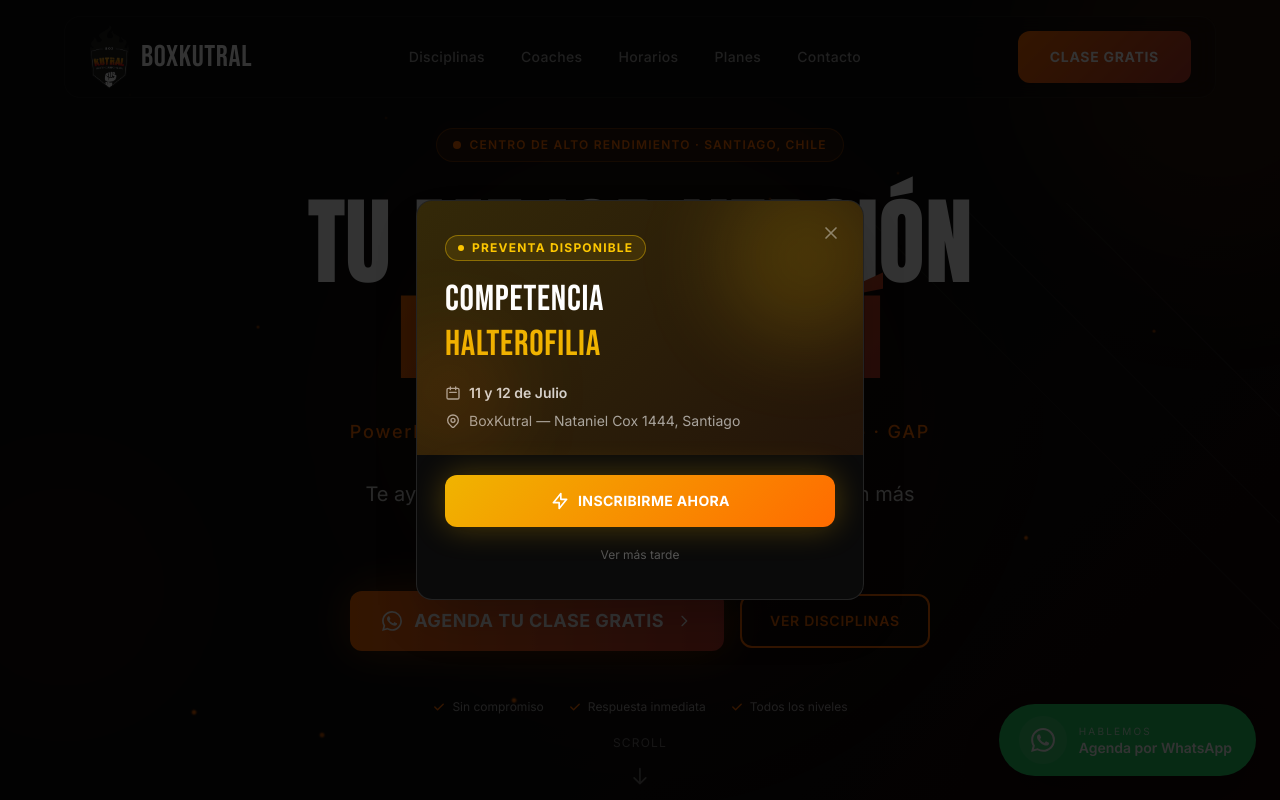
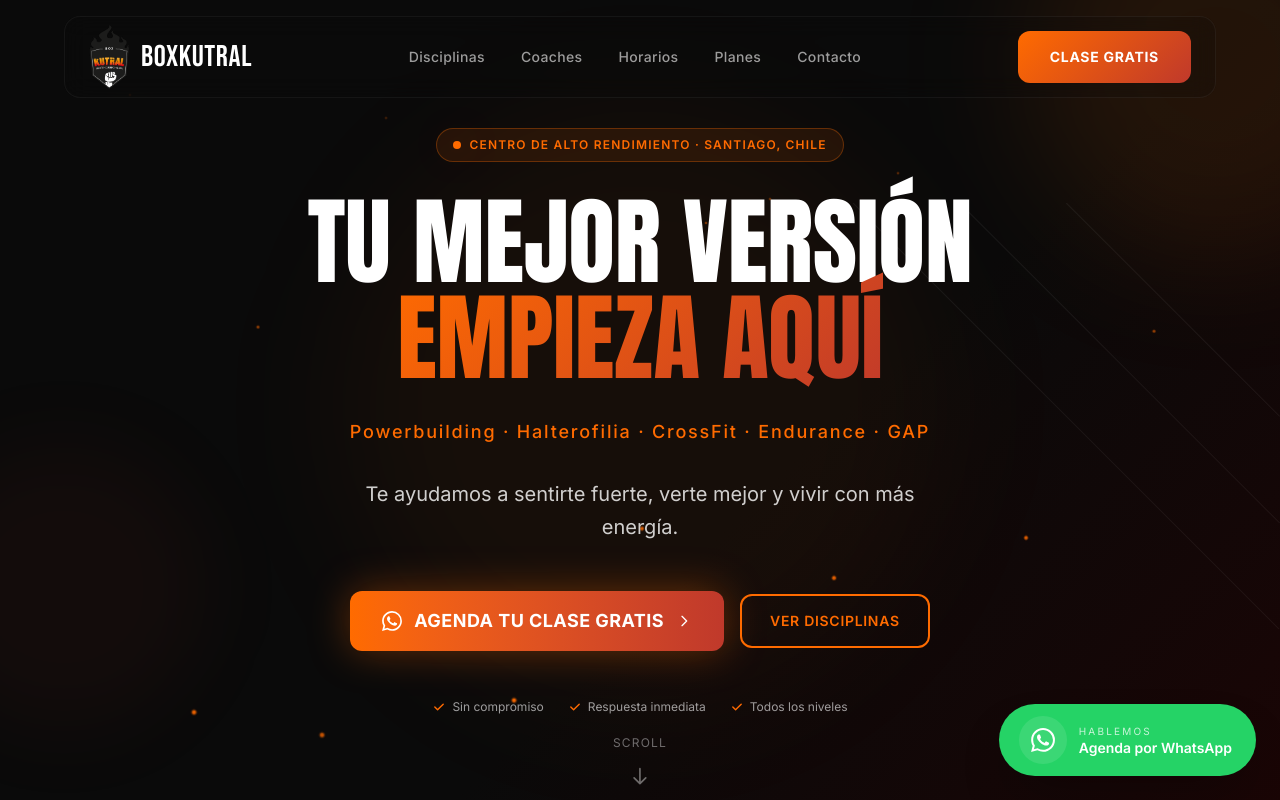
Before and after one commit to Grobier/webkutral, a React (Vite) app in the folder boxkutral-web/: page / in a window 1280 px wide. Shown: the top 800 px of the page. Built offline with nearby package versions, Linux system fonts and the light colour scheme.

Commit message:
remove halterofilia competition popup

```diff
--- a/boxkutral-web/src/App.jsx
+++ b/boxkutral-web/src/App.jsx
@@ -10,7 +10,6 @@
 import Navbar from './components/Navbar'
 import Hero from './components/Hero'
 import FloatingWhatsApp from './components/FloatingWhatsApp'
-import CompetitionPopup from './components/CompetitionPopup'
 
 // Below-fold sections: lazy loaded for faster initial paint
 const Disciplines = lazy(() => import('./components/Disciplines'))
@@ -88,9 +87,6 @@
 
       {/* Floating WhatsApp CTA */}
       <FloatingWhatsApp />
-
-      {/* Competition Popup */}
-      <CompetitionPopup />
     </div>
   )
 }
--- a/boxkutral-web/src/components/CompetitionPopup.jsx
+++ /dev/null
@@ -1,188 +0,0 @@
-import { useState, useEffect } from 'react'
-import { createPortal } from 'react-dom'
-import { motion, AnimatePresence } from 'framer-motion'
-
-const DISMISS_KEY = 'bk_comp_dismissed'
-const REGISTER_URL = 'https://facewod.com/competition/256?utm_source=ig&utm_medium=social&utm_content=link_in_bio&fbclid=PAZXh0bgNhZW0CMTEAc3J0AZhcHBfaWQMMjU2MjgxMDQwNTU4AAGnHFDjNUzpaErGaHZVaVsPxTeBrg5ArMFjT5-GWGai5LlbAxPIcUhP1pFsVwE_aem_2ASDGf3xqojOHiNGxkbreA'
-
-// mode: 'hidden' | 'popup' | 'tab'
-export default function CompetitionPopup() {
-  const [mode, setMode] = useState('hidden')
-
-  useEffect(() => {
-    if (localStorage.getItem(DISMISS_KEY)) return
-    const t = setTimeout(() => setMode('popup'), 800)
-    return () => clearTimeout(t)
-  }, [])
-
-  const minimize = () => setMode('tab')
-  const reopen   = () => setMode('popup')
-  const dismiss  = () => {
-    setMode('hidden')
-    localStorage.setItem(DISMISS_KEY, '1')
-  }
-
-  return createPortal(
-    <>
-      {/* ── POPUP COMPLETO ── */}
-      <AnimatePresence>
-        {mode === 'popup' && (
-          <>
-            <motion.div
-              key="backdrop"
-              initial={{ opacity: 0 }}
-              animate={{ opacity: 1 }}
-              exit={{ opacity: 0 }}
-              transition={{ duration: 0.15 }}
-              onClick={minimize}
-              className="fixed inset-0 z-[60] bg-black/80"
-            />
-
-            <motion.div
-              key="popup"
-              role="dialog"
-              aria-modal="true"
-              aria-label="Competencia de Halterofilia en BoxKutral"
-              initial={{ opacity: 0, y: 20 }}
-              animate={{ opacity: 1, y: 0 }}
-              exit={{ opacity: 0, y: 20 }}
-              transition={{ duration: 0.18, ease: 'easeOut' }}
-              className="fixed left-1/2 top-1/2 z-[61] w-[calc(100vw-2rem)] max-w-md -translate-x-1/2 -translate-y-1/2 overflow-hidden rounded-2xl border border-white/10 bg-secondary shadow-2xl"
-            >
-              {/* Header */}
-              <div
-                className="relative overflow-hidden px-7 pb-6 pt-8"
-                style={{ background: 'linear-gradient(135deg, rgba(240,180,0,0.18) 0%, rgba(255,107,0,0.10) 100%)' }}
-              >
-                <div className="pointer-events-none absolute -right-8 -top-8 h-44 w-44 rounded-full bg-yellow-400/15 blur-2xl" />
-                <div className="pointer-events-none absolute -left-8 bottom-0 h-32 w-32 rounded-full bg-fire-orange/10 blur-2xl" />
-
-                {/* Badge */}
-                <div className="mb-4 inline-flex items-center gap-2 rounded-full border border-yellow-400/40 bg-yellow-400/10 px-3 py-1">
-                  <span className="h-1.5 w-1.5 animate-pulse rounded-full bg-yellow-400" />
-                  <span className="text-xs font-bold uppercase tracking-widest text-yellow-400">
-                    Preventa disponible
-                  </span>
-                </div>
-
-                <h2 className="font-heading text-3xl leading-tight text-white sm:text-4xl">
-                  COMPETENCIA<br />
-                  <span style={{ color: '#F0B400' }}>HALTEROFILIA</span>
-                </h2>
-
-                <div className="mt-4 flex flex-col gap-2">
-                  <div className="flex items-center gap-2 text-white/60">
-                    <svg className="h-4 w-4 shrink-0" fill="none" viewBox="0 0 24 24" stroke="currentColor">
-                      <path strokeLinecap="round" strokeLinejoin="round" strokeWidth={2} d="M8 7V3m8 4V3m-9 8h10M5 21h14a2 2 0 002-2V7a2 2 0 00-2-2H5a2 2 0 00-2 2v12a2 2 0 002 2z" />
-                    </svg>
-                    <span className="text-sm font-semibold text-white/80">11 y 12 de Julio</span>
-                  </div>
-                  <div className="flex items-center gap-2 text-white/60">
-                    <svg className="h-4 w-4 shrink-0" fill="none" viewBox="0 0 24 24" stroke="currentColor">
-                      <path strokeLinecap="round" strokeLinejoin="round" strokeWidth={2} d="M17.657 16.657L13.414 20.9a1.998 1.998 0 01-2.827 0l-4.244-4.243a8 8 0 1111.314 0z" />
-                      <path strokeLinecap="round" strokeLinejoin="round" strokeWidth={2} d="M15 11a3 3 0 11-6 0 3 3 0 016 0z" />
-                    </svg>
-                    <span className="text-sm text-white/60">BoxKutral — Nataniel Cox 1444, Santiago</span>
-                  </div>
-                </div>
-              </div>
-
-              {/* CTA */}
-              <div className="px-7 pb-7 pt-5">
-                <a
-                  href={REGISTER_URL}
-                  target="_blank"
-                  rel="noopener noreferrer"
-                  onClick={minimize}
-                  className="flex w-full items-center justify-center gap-2 rounded-xl py-4 text-sm font-bold uppercase tracking-wide text-white transition-all duration-300 hover:scale-[1.02] hover:shadow-lg focus:outline-none focus:ring-2 focus:ring-yellow-400"
-                  style={{
-                    background: 'linear-gradient(135deg, #F0B400, #FF6B00)',
-                    boxShadow: '0 0 32px rgba(240,180,0,0.3)',
-                  }}
-                >
-                  <svg className="h-5 w-5" fill="none" viewBox="0 0 24 24" stroke="currentColor">
-                    <path strokeLinecap="round" strokeLinejoin="round" strokeWidth={2} d="M13 10V3L4 14h7v7l9-11h-7z" />
-                  </svg>
-                  Inscribirme ahora
-                </a>
-
-                <button
-                  onClick={minimize}
-                  className="mt-3 w-full py-2 text-xs text-white/30 transition-colors hover:text-white/50"
-                >
-                  Ver más tarde
-                </button>
-              </div>
-
-              {/* X */}
-              <button
-                onClick={minimize}
-                className="absolute right-4 top-4 rounded-lg p-1.5 text-white/40 transition-colors hover:bg-white/10 hover:text-white/80"
-                aria-label="Minimizar"
-              >
-                <svg className="h-5 w-5" fill="none" viewBox="0 0 24 24" stroke="currentColor">
-                  <path strokeLinecap="round" strokeLinejoin="round" strokeWidth={2} d="M6 18L18 6M6 6l12 12" />
-                </svg>
-              </button>
-            </motion.div>
-          </>
-        )}
-      </AnimatePresence>
-
-      {/* ── TAB LATERAL ── */}
-      <AnimatePresence>
-        {mode === 'tab' && (
-          <motion.div
-            key="side-tab"
-            initial={{ x: 120 }}
-            animate={{ x: 0 }}
-            exit={{ x: 120 }}
-            transition={{ type: 'spring', damping: 20, stiffness: 260 }}
-            className="fixed right-0 top-1/2 z-50 -translate-y-1/2 flex flex-col items-center"
-          >
-            {/* Botón principal — abre el popup */}
-            <button
-              onClick={reopen}
-              className="group flex flex-col items-center gap-3 rounded-l-2xl px-3 py-5 shadow-2xl transition-all duration-300 hover:px-4"
-              style={{
-                background: 'linear-gradient(180deg, #F0B400, #FF6B00)',
-                boxShadow: '-4px 0 24px rgba(240,180,0,0.35)',
-              }}
-              aria-label="Ver competencia de halterofilia"
-            >
-              {/* Ícono pesas */}
-              <svg className="h-5 w-5 text-white" fill="currentColor" viewBox="0 0 24 24">
-                <path d="M20.57 14.86L22 13.43 20.57 12 17 15.57 8.43 7 12 3.43 10.57 2 9.14 3.43 7.71 2 5.57 4.14 4.14 2.71 2.71 4.14l1.43 1.43L2 7.71l1.43 1.43L2 10.57 3.43 12 7 8.43 15.57 17 12 20.57 13.43 22l1.43-1.43L16.29 22l2.14-2.14 1.43 1.43 1.43-1.43-1.43-1.43L22 16.29l-1.43-1.43z"/>
-              </svg>
-
-              {/* Texto vertical */}
-              <span
-                className="text-[11px] font-black uppercase tracking-widest text-white"
-                style={{ writingMode: 'vertical-rl', transform: 'rotate(180deg)', letterSpacing: '0.2em' }}
-              >
-                Compite
-              </span>
-
-              {/* Fechas */}
-              <span className="rounded-md bg-black/20 px-1.5 py-1 text-center text-[10px] font-bold leading-tight text-white">
-                11-12<br />JUL
-              </span>
-            </button>
-
-            {/* X — cierra permanentemente */}
-            <button
-              onClick={dismiss}
-              className="mt-1 flex h-6 w-6 items-center justify-center rounded-full bg-white/10 text-white/50 transition-colors hover:bg-white/20 hover:text-white"
-              aria-label="No mostrar más"
-            >
-              <svg className="h-3 w-3" fill="none" viewBox="0 0 24 24" stroke="currentColor">
-                <path strokeLinecap="round" strokeLinejoin="round" strokeWidth={2.5} d="M6 18L18 6M6 6l12 12" />
-              </svg>
-            </button>
-          </motion.div>
-        )}
-      </AnimatePresence>
-    </>,
-    document.body
-  )
-}
--- a/boxkutral-web/src/components/Disciplines.jsx
+++ b/boxkutral-web/src/components/Disciplines.jsx
@@ -28,6 +28,7 @@
   {
     id: 'halterofilia',
     name: 'HALTEROFILIA',
+    hasModal: false,
     shortDesc: 'Arranque y envión. Fuerza explosiva, velocidad y precisión técnica.',
     color: '#F0B400',
     icon: 'weightlifting',
@@ -366,7 +367,7 @@
               <DisciplineCard
                 key={discipline.id}
                 discipline={discipline}
-                onClick={() => setSelectedDiscipline(discipline)}
+                onClick={discipline.hasModal === false ? undefined : () => setSelectedDiscipline(discipline)}
               />
             ))}
           </div>
@@ -376,7 +377,7 @@
               <DisciplineCard
                 key={discipline.id}
                 discipline={discipline}
-                onClick={() => setSelectedDiscipline(discipline)}
+                onClick={discipline.hasModal === false ? undefined : () => setSelectedDiscipline(discipline)}
               />
             ))}
           </div>
@@ -393,8 +394,14 @@
 }
 
 function DisciplineCard({ discipline, onClick }) {
+  const isInteractive = typeof onClick === 'function'
+
   return (
-    <motion.div variants={cardVariants} onClick={onClick} className="group cursor-pointer">
+    <motion.div
+      variants={cardVariants}
+      onClick={onClick}
+      className={`group ${isInteractive ? 'cursor-pointer' : 'cursor-default'}`}
+    >
       <div
         className="h-full rounded-xl border border-secondary/10 bg-secondary/[0.03] p-6 transition-all duration-300 hover:-translate-y-1 hover:border-secondary/20 hover:bg-secondary/[0.06] hover:shadow-lg"
         style={{ boxShadow: `0 0 0 0 ${discipline.color}00` }}
@@ -431,6 +438,7 @@
 
         <p className="mb-4 text-sm leading-relaxed text-secondary/70">{discipline.shortDesc}</p>
 
+        {isInteractive && (
           <div
             className="inline-flex items-center gap-2 text-sm font-medium opacity-50 transition-all duration-300 group-hover:opacity-100"
             style={{ color: discipline.color }}
@@ -440,6 +448,7 @@
               <path strokeLinecap="round" strokeLinejoin="round" strokeWidth={2} d="M9 5l7 7-7 7" />
             </svg>
           </div>
+        )}
       </div>
     </motion.div>
   )
```
Lines whose indentation alone changed are shown as unchanged.
